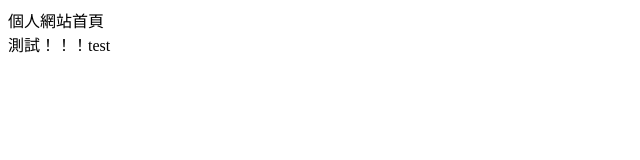
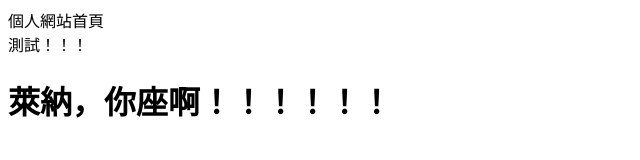
Before and after one commit to Lex-H/lex_personal_website, a plain HTML site: page index.html in a window 1280 px wide. Shown: the whole page, without its empty margins (0-640 px from the left). Drawn offline with Linux system fonts and the light colour scheme.

Commit message:
測試：檔案上傳的方式提交檔案上去

```diff
--- a/index.html
+++ b/index.html
@@ -8,7 +8,7 @@
 </head>
 <body>
     個人網站首頁<br>
-    測試！！！test
-
+    測試！！！
+    <h1>萊納，你座啊！！！！！！</h1>
 </body>
 </html>
```
Also changed, not shown: 推送GITHUB失敗，先用檔案上傳的方式提交檔案上去，有空的話研究SSHKEY提交或者重試HTML提交.txt (added).
